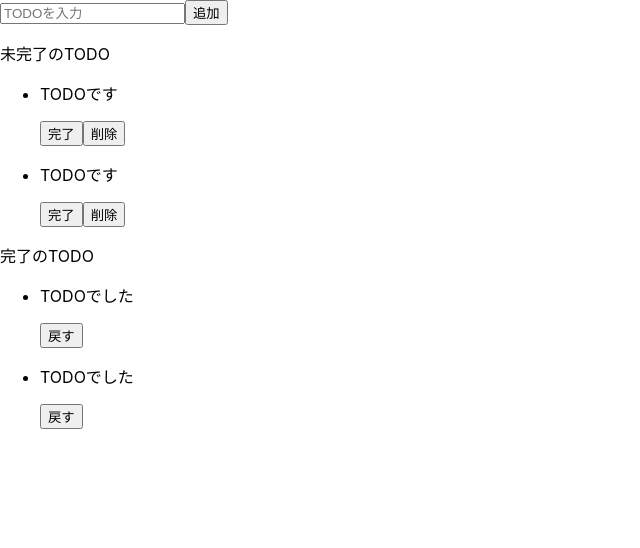
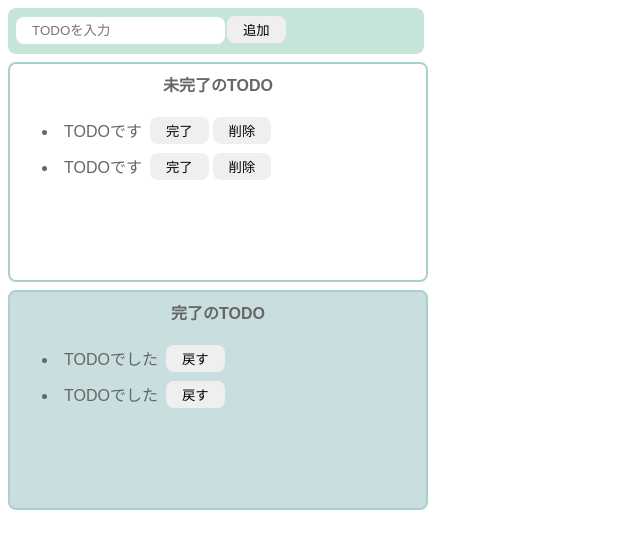
Before and after one commit to mississippibukkaker/react-todo, a React (Create React App) app: page / in a window 1280 px wide. Shown: the top 548 px of the page, without its empty margins (0-640 px from the left). Built offline with nearby package versions, Linux system fonts and the light colour scheme.

Commit message:
スタイリング

```diff
--- a/src/Todo.jsx
+++ b/src/Todo.jsx
@@ -3,35 +3,43 @@
 export const Todo = () =>  {
   return (
     <>
-    <div>
+      <div className="input-area">
         <input placeholder="TODOを入力" />
         <button>追加</button>
       </div>
-    <div>
-      <p>未完了のTODO</p>
+      <div className="incomplete-area">
+        <p className="title">未完了のTODO</p>
         <ul>
           <li>
-          <p>TODOです</p>
+            <div className="list-row">
+              <p className="todo-item">TODOです</p>
               <button>完了</button>
               <button>削除</button>
+            </div>
           </li>
           <li>
-          <p>TODOです</p>
+            <div className="list-row">
+              <p className="todo-item">TODOです</p>
               <button>完了</button>
               <button>削除</button>
+            </div>
           </li>
         </ul>
       </div>
-    <div>
-    <p>完了のTODO</p>
+      <div className="complete-area">
+        <p className="title">完了のTODO</p>
         <ul>
           <li>
-          <p>TODOでした</p>
+            <div className="list-row">
+              <p className="todo-item">TODOでした</p>
               <button>戻す</button>
+            </div>
           </li>
           <li>
-          <p>TODOでした</p>
+            <div className="list-row">
+              <p className="todo-item">TODOでした</p>
               <button>戻す</button>
+            </div>
           </li>
         </ul>
       </div>
--- a/src/styles.css
+++ b/src/styles.css
@@ -0,0 +1,66 @@
+body {
+  font-family: sans-serif;
+  color: #666;
+}
+
+input {
+  border-radius: 8px;
+  border: none;
+  padding: 6px 16px;
+}
+
+button {
+  border-radius: 8px;
+  border: none;
+  padding: 4px 16px;
+  margin: 0px 2px;
+}
+
+button:hover {
+  background-color: #79a8a9;
+  color: #fff;
+  cursor: pointer;
+}
+
+.input-area {
+  background-color: #c6e5d9;
+  width: 400px;
+  height: 30px;
+  padding: 8px;
+  margin: 8px;
+  border-radius: 8px;
+}
+
+.incomplete-area {
+  border: 2px solid #aacfd0;
+  width: 400px;
+  min-height: 200px;
+  padding: 8px;
+  margin: 8px;
+  border-radius: 8px;
+}
+
+.complete-area {
+  border: 2px solid #aacfd0;
+  width: 400px;
+  min-height: 200px;
+  padding: 8px;
+  margin: 8px;
+  border-radius: 8px;
+  background-color: #c9dede;
+}
+
+.title {
+  text-align: center;
+  margin-top: 0;
+  font-weight: bold;
+}
+
+.list-row {
+  display: flex;
+  align-items: center;
+}
+
+.todo-item {
+  margin: 6px;
+}
```
Lines whose indentation alone changed are shown as unchanged.
